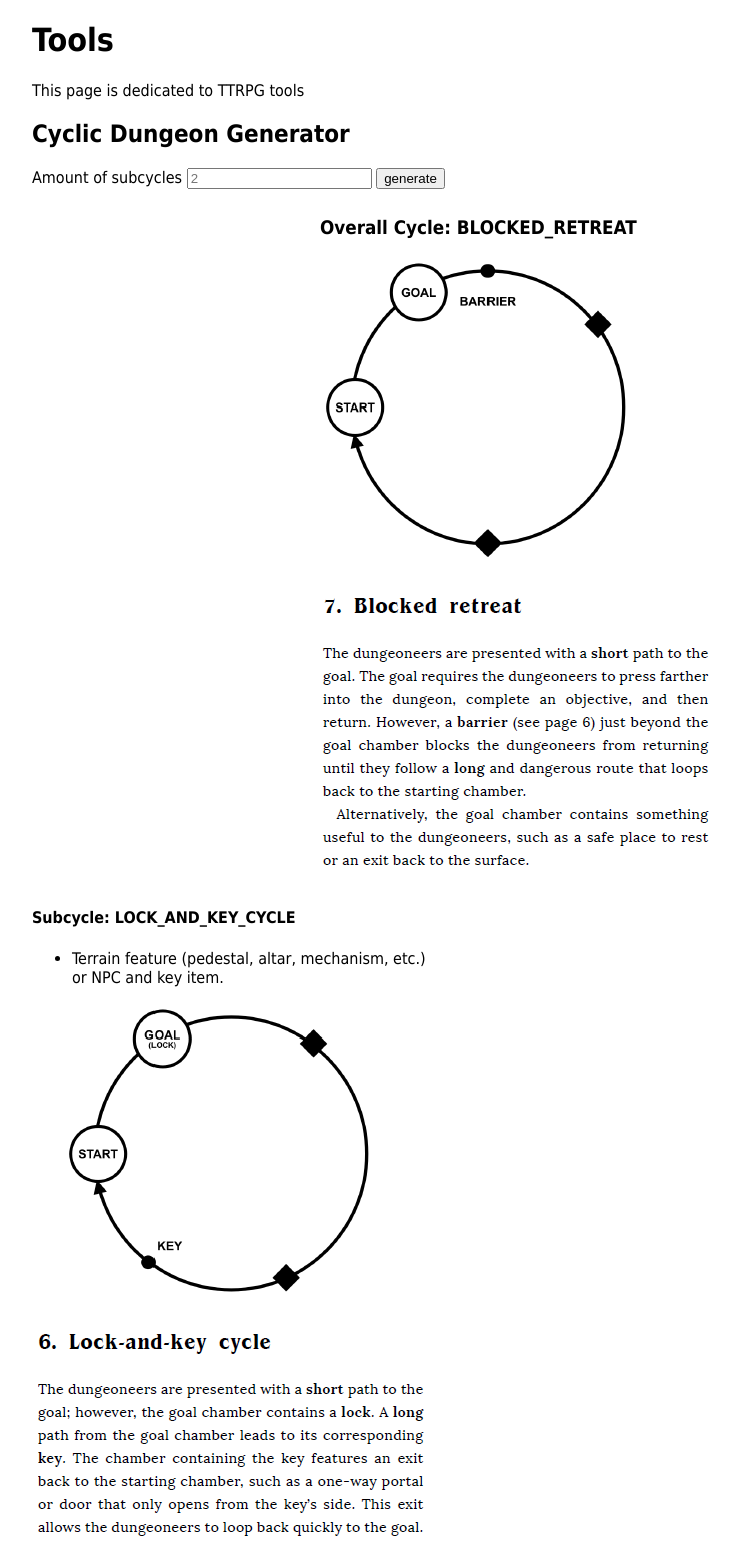
After one commit to Pakkanen1/PakkasenPythonPlayground, a Flask app: page /tools/generate-cycles/1 in a window 1280 px wide. The commit adds this page. Shown: the whole page, without its empty margins (32-772 px from the left). Run offline with Flask 3, Linux system fonts and the light colour scheme; parts of the project's set-up code (start-up, migrations or seed data) failed here and were passed over.

Commit message:
cyclic dungeon tool

```diff
--- a/pakkasboxi/__init__.py
+++ b/pakkasboxi/__init__.py
@@ -1,3 +1,4 @@
 """ Main application package """
 from .factions import models
 from .blog import models
+from .tools import models
--- a/pakkasboxi/app.py
+++ b/pakkasboxi/app.py
@@ -1,7 +1,7 @@
 from flask import Flask
 from pakkasboxi.extensions import db, migrate, jwt, bcrypt
 from pakkasboxi.settings import DevConfig
-from pakkasboxi import blog, factions, user
+from pakkasboxi import blog, factions, user, tools
 from pakkasboxi.user.models import User
 
 def create_app(config_obj=DevConfig):
@@ -23,6 +23,7 @@ def register_blueprints(app):
     app.register_blueprint(user.views.blueprint)
     app.register_blueprint(blog.views.blueprint)
     app.register_blueprint(factions.views.blueprint)
+    app.register_blueprint(tools.views.blueprint)
 
 @jwt.user_identity_loader
 def user_identity_loader(user_object):
--- a/pakkasboxi/static/blog.css
+++ b/pakkasboxi/static/blog.css
@@ -19,3 +19,14 @@ body {
     width: 100%;
     border-radius: 30px;
 }
+
+.center {
+  margin: auto;
+  width: 50%;
+  padding: 10px;
+}
+
+.subcycle {
+  display: inline-block;
+  max-width: 25em;
+}
--- a/pakkasboxi/templates/index.html
+++ b/pakkasboxi/templates/index.html
@@ -47,7 +47,7 @@
             <h3>Forgotten Forge of The Dverg</h3>
             <p>Dungeon crawl with for characters of lvl 1-3, designed for Shadowdark RPG. This is a delve into an ancient dwarven forge where a weapon that could slay a god was once forged. Integrates nicely with the "Isles of Andrik" setting by the Arcane Library.</p>
             <a target="_blank" href="https://pakkanen.itch.io/flameless-forge-of-the-dverg">Download a free (pay what you want) PDF of the adventure on itch.io</a>
-            <img alt="dwarf with flaming hair forging an double-bladed axe on an anvil" src="/static/images/adventures/itchiocover4.png" />
+            <img alt="dwarf with flaming hair forging an double-bladed axe on an anvil" src="/static/images/adventures/itchicoveri4.png" />
         </div>
         <div class="adventure-card">
             <h3>Tomb of The Demiserpent</h3>
--- /dev/null
+++ b/pakkasboxi/templates/tools.html
@@ -0,0 +1,37 @@
+<!DOCTYPE html>
+<html lang="en">
+<head>
+    <meta name="viewport" content="width=device-width, initial-scale=1.0">
+    <meta charset="UTF-8">
+    <link rel="stylesheet" href="/static/blog.css">
+    <title>pakkanen.dev</title>
+</head>
+<body>
+    <div id="tools" class="tools-view">
+        <h1>Tools</h1>
+        <p>This page is dedicated to TTRPG tools</p>
+    </div>
+    <div id="cyclic" class="tools-view">
+        <h2>Cyclic Dungeon Generator</h2>
+        <label for="cycles">Amount of subcycles</label>
+        <input type="number" name="cycles" id="cycles" placeholder="2" />
+        <input type="submit" name="submittaa" value="generate" />
+        <div class="center">
+            <h3>Overall Cycle: {{cyclic_dungeon.overall_cycle}}</h3>
+            <img alt="overall cycle" src="/static/tools/cyclic/{{cyclic_dungeon.overall_cycle}}.png" />
+        </div>
+
+            {%for sc in cyclic_dungeon.subcycles%}
+            <div class="row subcycle">
+                    <h4>Subcycle: {{sc.cycle_name}}</h4>
+                    <ul>
+                    {%for i in sc.info%}
+                        <li>{{i}}</li>
+                    {%endfor%}
+                    </ul>
+                    <img alt="subcycle" src="/static/tools/cyclic/{{sc.cycle_name}}.png" />
+            </div>
+            {%endfor%}
+
+    </div>
+</body>
--- /dev/null
+++ b/pakkasboxi/tools/__init__.py
@@ -0,0 +1 @@
+from . import views
--- /dev/null
+++ b/pakkasboxi/tools/models.py
@@ -0,0 +1,40 @@
+from enum import Enum
+
+class CycleType(Enum):
+    TWO_PATHS = 1
+    TWO_KEYS = 2
+    HIDDEN_SHORTCUT = 3
+    DANGEROUS_ROUTE = 4
+    FORESHADOWING_LOOP = 5
+    LOCK_AND_KEY_CYCLE = 6
+    BLOCKED_RETREAT = 7
+    MONSTER_PATROL = 8
+    ALTERED_RETURN = 9
+    FALSE_GOAL = 10
+    SIMPLE_LOCK_AND_KEY = 11
+    GAMBIT = 12
+
+class Lock(Enum):
+    LOCK_HARD = "Literal door lock and key."
+    TERRAIN_OR_NPC_HARD = "Terrain feature (pedestal, altar, mechanism, etc.) or NPC and key item."
+    IMPASSABLE_HAZARD_HARD = "Impassible environmental hazard or magical effect and means to pass or dispel."
+    MONSTER_SOFT = "Powerful (but potentially passable) monster and means to slay or evade."
+    TRAP_SOFT = "Lethal (but potentially passable) trap and means to disable or evade."
+    PERILOUS_HAZARD_SOFT = "Perilous (but potentially passable) hazard and means to neutralize or evade."
+
+class Barrier(Enum):
+    PHYSICAL_BARRIER = "Physical barrier (droppig stone etc.) that appears behind the players after they pass."
+    MAGICAL_BARRIER = "Magical barrier (wall of force etc.) that appears behind the players after they pass."
+    ONE_WAY_PATH = "One-way path (portal, gate, etc.)"
+    ONE_WAY_TRAP = "One-way trap (pit, chute, portal, etc.)"
+    TRAP = "Very dangerous but possibly passable TRAP that appears behind the players after they pass."
+    HAZARD = "Very dangerous but possibly passable HAZARD that appears behind the players after they pass."
+    MONSTER = "Very dangerous but possibly passable MONSTER that appears behind the players after they pass."
+
+class CyclicDungeon:
+    def __init__(self, overall_cycle: CycleType, subcycles: list[dict]):
+        self.overall_cycle = overall_cycle.name
+        self.subcycles = subcycles
+
+    def to_dict(self):
+        return {'overall_cycle': self.overall_cycle, 'subcycles': self.subcycles}
--- /dev/null
+++ b/pakkasboxi/tools/views.py
@@ -0,0 +1,54 @@
+import json
+import random
+from flask_cors import CORS
+from .models import CyclicDungeon, CycleType, Lock, Barrier
+from flask import Blueprint, render_template
+
+blueprint = Blueprint("tools", __name__)
+CORS(blueprint, resources={r"/api/*": {"origins": "*"}})
+
+@blueprint.route("/tools/generate-cycles/<int:cycle_amount>")
+def load_tools_page(cycle_amount: int):
+    dungeon = get_cyclic_dungeon(cycle_amount)
+    return render_template("tools.html", cyclic_dungeon=dungeon)
+
+@blueprint.route("/api/tools/cyclic/<int:cycle_amount>", methods=["GET"])
+def get_cyclic_dungeon(cycle_amount: int):
+    subcycles = _generate_random_cycles(cycle_amount)
+    dungeon = CyclicDungeon(
+        overall_cycle=random.choice(list(CycleType)),
+        subcycles=subcycles
+    )
+    return dungeon.to_dict()
+
+def _generate_random_cycles(amount: int):
+    cycles = []
+    for i in range(amount):
+        name, extra = _generate_cycle()
+        obj = {
+            "cycle_name": name,
+            "info": extra
+        }
+        cycles.append(obj)
+    return cycles
+
+def _generate_cycle():
+    cycle = random.choice(list(CycleType))
+    match cycle:
+        case CycleType.TWO_KEYS:
+            lock1 = random.choice(list(Lock))
+            lock2 = random.choice(list(Lock))
+            return cycle.name, [lock1.value, lock2.value]
+        case CycleType.FORESHADOWING_LOOP:
+            barrier = random.choice(list(Barrier))
+            return cycle.name, [barrier.value]
+        case CycleType.LOCK_AND_KEY_CYCLE:
+            lock = random.choice(list(Lock))
+            return cycle.name, [lock.value]
+        case CycleType.BLOCKED_RETREAT:
+            barrier = random.choice(list(Barrier))
+            return cycle.name, [barrier.value]
+        case CycleType.SIMPLE_LOCK_AND_KEY:
+            lock = random.choice(list(Lock))
+            return cycle.name, [lock.value]
+    return cycle.name, []
```
Also changed, not shown: pakkasboxi/static/tools/cyclic/ALTERED_RETURN.png (added), pakkasboxi/static/tools/cyclic/BLOCKED_RETREAT.png (added), pakkasboxi/static/tools/cyclic/DANGEROUS_ROUTE.png (added), pakkasboxi/static/tools/cyclic/FALSE_GOAL.png (added), pakkasboxi/static/tools/cyclic/FORESHADOWING_LOOP.png (added), pakkasboxi/static/tools/cyclic/GAMBIT.png (added), pakkasboxi/static/tools/cyclic/HIDDEN_SHORTCUT.png (added), pakkasboxi/static/tools/cyclic/LOCK_AND_KEY_CYCLE.png (added), pakkasboxi/static/tools/cyclic/MONSTER_PATROL.png (added), pakkasboxi/static/tools/cyclic/SIMPLE_LOCK_AND_KEY.png (added), pakkasboxi/static/tools/cyclic/TWO_KEYS.png (added), pakkasboxi/static/tools/cyclic/TWO_PATHS.png (added).
